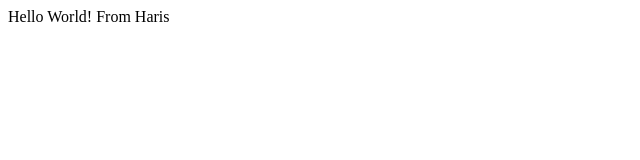
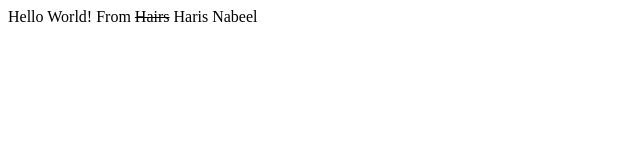
Before and after one commit to Haris-Nabeel/check, a plain HTML site: page index.html in a window 1280 px wide. Shown: the whole page, without its empty margins (0-640 px from the left). Drawn offline with Linux system fonts and the light colour scheme.

Commit message:
HN after Haris
1st one

```diff
--- a/index.html
+++ b/index.html
@@ -5,7 +5,7 @@
 </head>
 <body>
 
-    <div>Hello World! From Haris</div>
+    <div>Hello World! From <s>Hairs</s> Haris Nabeel</div>
 
 </body>
 </html>
```
